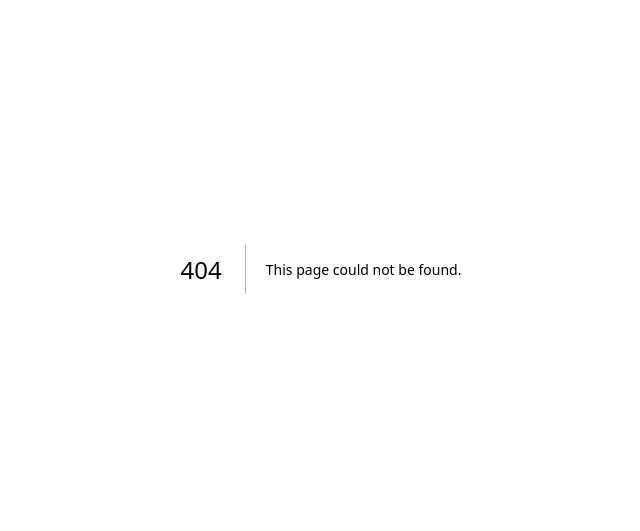
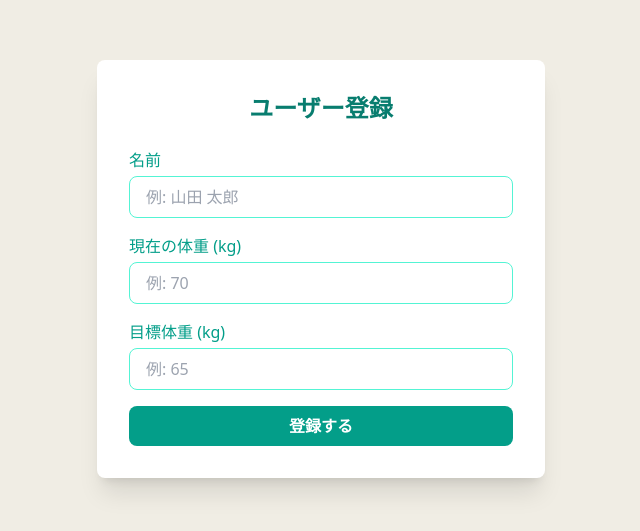
Before and after one commit to s1f102202538/engineer-guild-hackathon, a Next.js app in the folder packages/client/: page /register in a window 1280 px wide. Before the commit this address had no page. Shown: the part 131-662 px from the top of the page, without its empty margins (319-959 px from the left). Built offline with nearby package versions, Linux system fonts and the light colour scheme.

Commit message:
ユーザーの初期登録ページを作成

```diff
--- a/packages/client/app/chart/components/TotalCalorieCard.tsx
+++ b/packages/client/app/chart/components/TotalCalorieCard.tsx
@@ -7,7 +7,7 @@ interface TotalCalorieCardProps {
 const TotalCalorieCard: React.FC<TotalCalorieCardProps> = ({ totalCalories }) => {
   return (
     <div className="bg-white rounded-md shadow-md p-4 h-[20vh] w-full">
-      <h2 className="text-lg sm:text-xl font-bold mb-4 text-center">これまでの摂取カロリー</h2>
+      <h2 className="text-lg sm:text-xl font-bold mb-4 text-center">これまでの減量カロリー</h2>
       <div className="flex items-center justify-center">
         <span className="text-lg font-medium">{totalCalories} kcal</span>
       </div>
--- /dev/null
+++ b/packages/client/app/chart/components/WeeklyCalorieCard.css
@@ -0,0 +1,57 @@
+.card {
+  background-color: white;
+  border-radius: 0.375rem; /* Tailwind の rounded-md 相当 */
+  box-shadow: 0 1px 3px rgba(0, 0, 0, 0.1);
+
+  height: 30vh;
+  width: 100%;
+}
+
+.card-title {
+  font-size: 1.125rem; /* text-lg */
+  font-weight: bold;
+  margin-bottom: 0.5rem;
+  text-align: center;
+}
+
+.card-subtitle {
+  color: #6b7280; /* text-gray-500 */
+  margin-bottom: 1rem;
+  text-align: center;
+}
+
+.chart-container {
+  display: flex;
+  align-items: flex-end;
+  justify-content: space-between;
+  height: 12rem; /* 固定高さ */
+}
+
+.bar-container {
+  flex: 1;
+  margin: 0 0.25rem;
+  display: flex;
+  flex-direction: column;
+  align-items: center;
+}
+
+.bar {
+  background-color: #48bb78; /* Tailwind の green-500 */
+  width: 100%;
+  height: 0; /* 初期値は0から */
+  animation: grow 1s ease-out forwards;
+}
+
+@keyframes grow {
+  from {
+    height: 0;
+  }
+  to {
+    height: var(--target-height);
+  }
+}
+
+.day-label {
+  margin-top: 0.25rem;
+  font-size: 0.875rem; /* text-sm */
+}
--- a/packages/client/app/chart/components/WeeklyCalorieCard.tsx
+++ b/packages/client/app/chart/components/WeeklyCalorieCard.tsx
@@ -1,8 +1,9 @@
 import React from 'react';
+import './WeeklyCalorieCard.css';
 
 interface WeeklyCalorieCardProps {
-  weeklyCalories: number[]; // 週間減量カロリーのデータ（例: 日別の数値）
-  weeklyTotal: number;      // 週間合計カロリー（例: 1000）
+  weeklyCalories: number[]; // 日別の減量カロリー（例: [100, 200, 300, …]）
+  weeklyTotal: number;      // 週間合計カロリー
 }
 
 const WeeklyCalorieCard: React.FC<WeeklyCalorieCardProps> = ({
@@ -12,29 +13,32 @@ const WeeklyCalorieCard: React.FC<WeeklyCalorieCardProps> = ({
   const today = new Date();
   const daysOfWeek = ['日', '月', '火', '水', '木', '金', '土'];
 
+  // 配列の先頭が最も古い日、最後が今日となるように曜日ラベルを生成
+  const daysLabels = weeklyCalories.map((_, i) => {
+    const date = new Date(today);
+    date.setDate(today.getDate() - (weeklyCalories.length - 1 - i));
+    return daysOfWeek[date.getDay()];
+  });
+
+  // 最大のカロリー値を基準に比率計算を行う
+  const maxCalorie = Math.max(...weeklyCalories, 1); // ゼロ除算対策
+  const barMaxHeight = 134; // バーの最大高さ（ピクセル）
+
   return (
-    <div className="bg-white rounded-md shadow-md p-4 h-[30vh] w-full">
-      <h2 className="text-lg sm:text-xl font-bold mb-2 text-center">減量カロリー</h2>
-      <p className="text-gray-500 mb-4 text-center">週間合計約{weeklyTotal}kcal</p>
-      <div className="flex flex-col h-48">
-        <div className="flex items-end justify-between flex-1">
-          {weeklyCalories.map((value, index) => {
-            // 最後の要素が今日になるように計算
-            const offset = weeklyCalories.length - 1 - index;
-            const date = new Date(today);
-            date.setDate(today.getDate() - offset);
-            const dayLabel = daysOfWeek[date.getDay()];
-            return (
-              <div key={index} className="flex-1 mx-1 flex flex-col items-center">
-                <div
-                  className="bg-green-500 w-full"
-                  style={{ height: `${value / 10}px` }}
-                />
-                <span className="mt-2 text-sm">{dayLabel}</span>
-              </div>
-            );
-          })}
-        </div>
+    <div className="card">
+      <h2 className="card-title">減量カロリー</h2>
+      <p className="card-subtitle">週間合計約{weeklyTotal}kcal</p>
+      <div className="chart-container">
+        {weeklyCalories.map((value, index) => (
+          <div key={index} className="bar-container">
+            {/* CSS変数 --target-height を使ってバーの高さを指定 */}
+            <div
+              className="bar"
+              style={{ '--target-height': `${(value / maxCalorie) * barMaxHeight}px` } as React.CSSProperties}
+            />
+            <span className="day-label">{daysLabels[index]}</span>
+          </div>
+        ))}
       </div>
     </div>
   );
--- a/packages/client/app/chart/page.tsx
+++ b/packages/client/app/chart/page.tsx
@@ -14,7 +14,7 @@ const HomePage: React.FC = () => {
   return (
     <div>
       <Header title={'レポート'} />
-      <div className="min-h-screen bg-gray-100 py-6">
+      <div className="min-h-screen bg-beige-100 py-2">
         <div className="max-w-md mx-auto space-y-4">
           {/* 合計我慢カロリーカード */}
           <TotalCalorieCard totalCalories={totalCaloriesData} />
--- /dev/null
+++ b/packages/client/app/register/page.tsx
@@ -0,0 +1,82 @@
+"use client";
+// pages/index.tsx
+import type { NextPage } from 'next'
+import { useState } from 'react'
+
+const Home: NextPage = () => {
+  const [name, setName] = useState('')
+  const [weight, setWeight] = useState('')
+  const [targetWeight, setTargetWeight] = useState('')
+
+  const handleSubmit = (e: React.FormEvent) => {
+    e.preventDefault()
+    // ここでAPI送信などの処理を実装
+    console.log({ name, weight, targetWeight })
+  }
+
+  return (
+    <div className="min-h-screen flex items-center justify-center bg-beige-100">
+      <div className="bg-white rounded-lg shadow-xl p-8 max-w-md w-full">
+        <h1 className="text-2xl font-bold text-green-700 mb-6 text-center">
+          ユーザー登録
+        </h1>
+        <form onSubmit={handleSubmit} className="space-y-4">
+          <div>
+            <label htmlFor="name" className="block text-green-600 font-medium mb-1">
+              名前
+            </label>
+            <input
+              type="text"
+              id="name"
+              value={name}
+              onChange={(e) => setName(e.target.value)}
+              className="w-full px-4 py-2 border border-green-300 rounded-lg focus:outline-none focus:ring-2 focus:ring-green-500"
+              placeholder="例: 山田 太郎"
+              required
+            />
+          </div>
+          <div>
+            <label htmlFor="weight" className="block text-green-600 font-medium mb-1">
+              現在の体重 (kg)
+            </label>
+            <input
+              type="number"
+              id="weight"
+              value={weight}
+              onChange={(e) => setWeight(e.target.value)}
+              className="w-full px-4 py-2 border border-green-300 rounded-lg focus:outline-none focus:ring-2 focus:ring-green-500"
+              placeholder="例: 70"
+              required
+              min="0"
+              step="0.1"
+            />
+          </div>
+          <div>
+            <label htmlFor="targetWeight" className="block text-green-600 font-medium mb-1">
+              目標体重 (kg)
+            </label>
+            <input
+              type="number"
+              id="targetWeight"
+              value={targetWeight}
+              onChange={(e) => setTargetWeight(e.target.value)}
+              className="w-full px-4 py-2 border border-green-300 rounded-lg focus:outline-none focus:ring-2 focus:ring-green-500"
+              placeholder="例: 65"
+              required
+              min="0"
+              step="0.1"
+            />
+          </div>
+          <button
+            type="submit"
+            className="w-full bg-green-600 hover:bg-green-700 text-white font-bold py-2 px-4 rounded-lg transition duration-300"
+          >
+            登録する
+          </button>
+        </form>
+      </div>
+    </div>
+  )
+}
+
+export default Home
```
